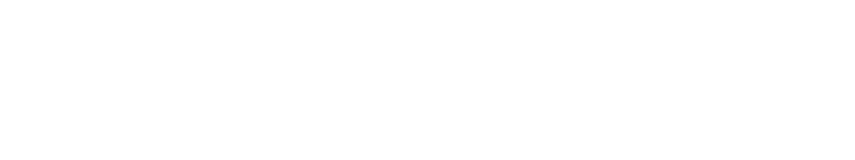
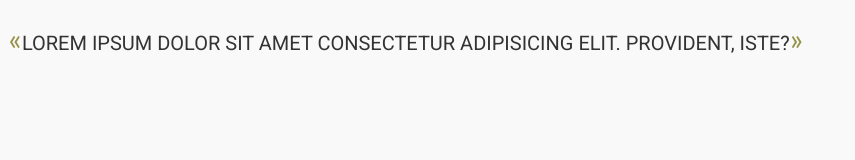
Before and after one commit to IacovColisnicenco/sk-trainings, a plain HTML site: page index.html in a window 1280 px wide. Shown: the whole page, without its empty margins (0-855 px from the left). Drawn offline with Linux system fonts and the light colour scheme.

Commit message:
add point 1

```diff
--- a/css/style.css
+++ b/css/style.css
@@ -0,0 +1,27 @@
+        body {
+            background-color: #f9f9f9;
+        }
+
+        .lorem__text p {
+            font-family: 'Roboto', sans-serif;
+            font-size: 20px;
+            text-transform: uppercase;
+            color: #333;
+        }
+
+        section.lorem__text,
+        p::before,
+        p::after {
+            font-family: 'Lato', sans-serif;
+            /* 20px x 1.5 = 30px */
+            font-size: 30px;
+            color: #949247;
+        }
+
+        section.lorem__text p::before {
+            content: "\00ab";
+        }
+
+        section.lorem__text p::after {
+            content: "\00bb";
+        }
--- a/index.html
+++ b/index.html
@@ -1,12 +1,25 @@
 <!DOCTYPE html>
 <html lang="en">
+
 <head>
     <meta charset="UTF-8">
     <meta name="viewport" content="width=device-width, initial-scale=1.0">
+    <link rel="preconnect" href="https://fonts.gstatic.com">
+    <link href="https://fonts.googleapis.com/css2?family=Roboto&display=swap" rel="stylesheet">
+    <link href="https://fonts.googleapis.com/css2?family=Lato&display=swap" rel="stylesheet">
+
     <link rel="stylesheet" href="css/style.css">
-	 <title>Document</title>
+    <title>Homework2</title>
 </head>
+
 <body>
+    <main>
+        <article>
+            <section class="lorem__text">
+                <p>Lorem ipsum dolor sit amet consectetur adipisicing elit. Provident, iste?</p>
+            </section>
+        </article>
+    </main>
+</body>
 
- </body>
 </html>
```
Lines whose indentation alone changed are shown as unchanged.
